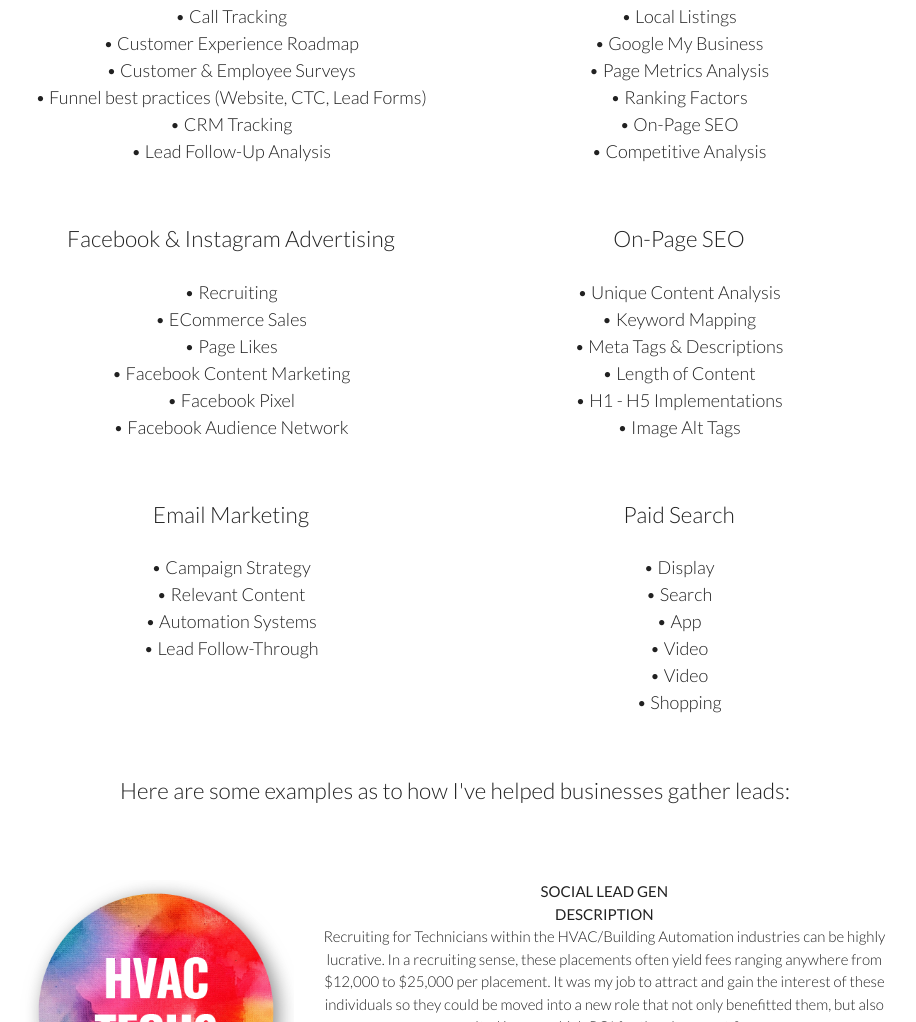
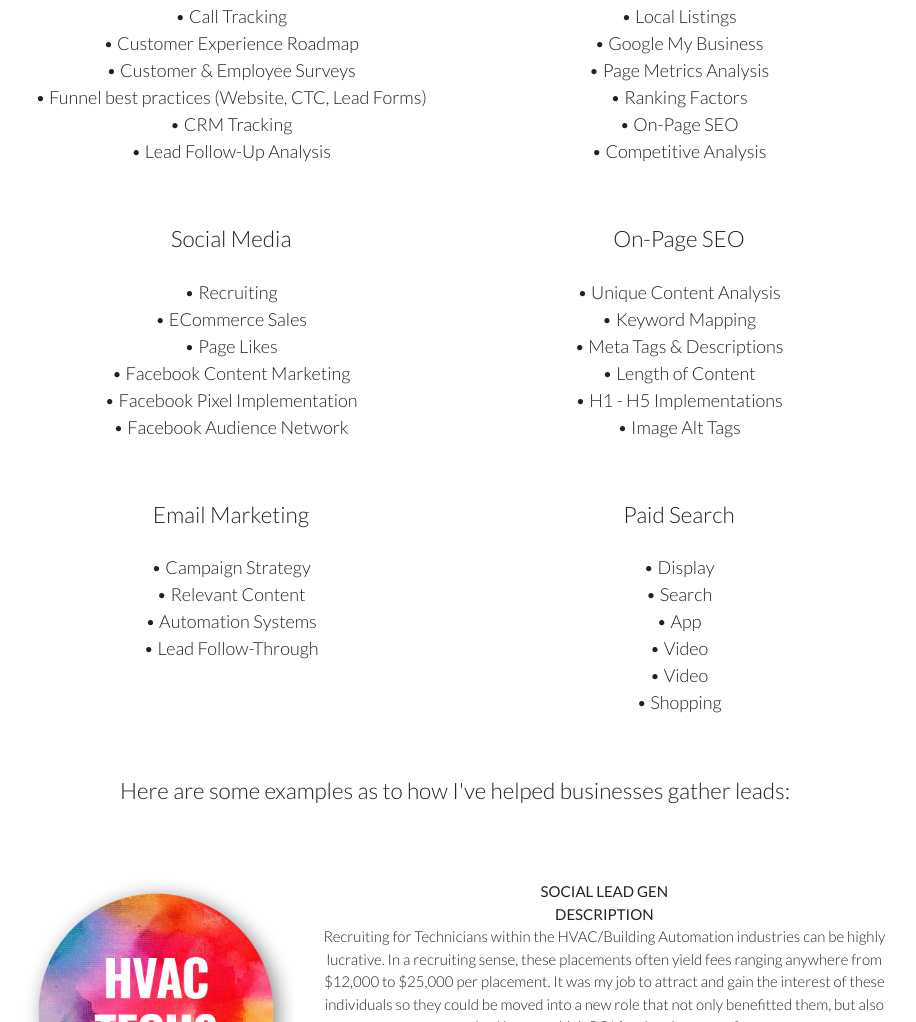
Before and after one commit to mmeganshaw/meganshawdigital, a website: page public/portfolio-lead.html in a window 1280 px wide. Shown: the part 734-1756 px from the top of the page, without its empty margins (185-1101 px from the left). Drawn offline with nearby package versions, Linux system fonts and the light colour scheme.

Commit message:
small changes

```diff
--- a/public/portfolio-lead.html
+++ b/public/portfolio-lead.html
@@ -138,14 +138,14 @@
             </div>
             <div class="row">
                 <div class="col s6">
-                    <p>Facebook & Instagram Advertising
+                    <p>Social Media
                     </p>
                     <ul>
                         <li>• Recruiting</li>
                         <li>• ECommerce Sales</li>
                         <li>• Page Likes</li>
                         <li>• Facebook Content Marketing</li>
-                        <li>• Facebook Pixel</li>
+                        <li>• Facebook Pixel Implementation</li>
                         <li>• Facebook Audience Network</li>
                     </ul>
                 </div>
```
